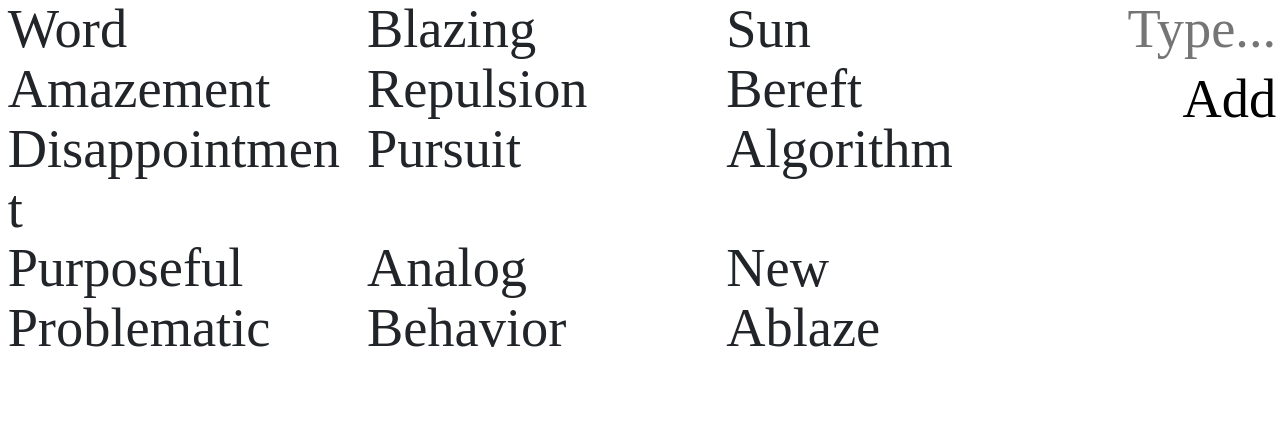
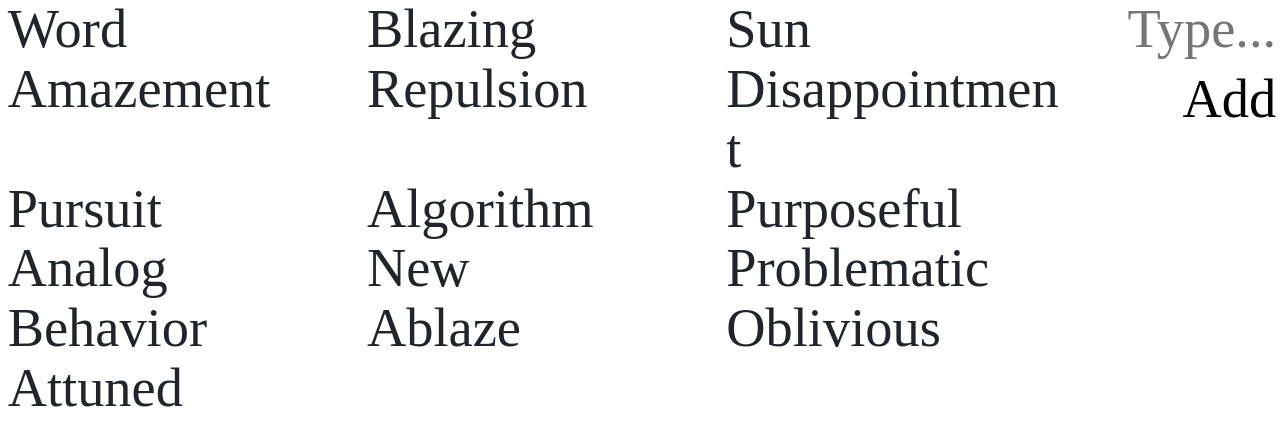
Before and after one commit to chazrsmit/ohword, a React (Vite) app: page / in a window 1280 px wide. Shown: the top 446 px of the page. Built offline with nearby package versions, Linux system fonts and the light colour scheme; data requests are answered from the project's data file; a web font is replaced by a local one.

Commit message:
errors done

```diff
--- a/db.json
+++ b/db.json
@@ -59,18 +59,6 @@
       "typeOne": "noun",
       "typeTwo": "",
       "id": "pWt1e5_SEkA"
-    },
-    {
-      "text": "bereft",
-      "phonetic": "/bəˈɹɛft/",
-      "definition": "To deprive by or as if by violence; to rob; to strip; to benim.",
-      "secondDef": "To take away by destroying, impairing, or spoiling; take away by violence.",
-      "thirdDef": "(of a person) Pained by the loss of someone.",
-      "fourthDef": "Deprived of, lacking, stripped of, robbed of.",
-      "source": "https://en.wiktionary.org/wiki/bereave",
-      "typeOne": "verb",
-      "typeTwo": "adjective",
-      "id": "2idIlEo3K7k"
     },
     {
       "text": "disappointment",
@@ -179,6 +167,30 @@
       "typeOne": "adjective",
       "typeTwo": "adverb",
       "id": "6zXt-X42svY"
+    },
+    {
+      "text": "oblivious",
+      "phonetic": "/əˈblɪ.vi.əs/",
+      "definition": "(usually followed by to or of) Lacking awareness; unmindful; unaware, unconscious of.",
+      "secondDef": "Failing to remember; forgetful.",
+      "thirdDef": "",
+      "fourthDef": "",
+      "source": "https://en.wiktionary.org/wiki/oblivious",
+      "typeOne": "adjective",
+      "typeTwo": "",
+      "id": "8omX0UCr-U0"
+    },
+    {
+      "text": "attuned",
+      "phonetic": "",
+      "definition": "To bring into musical accord.",
+      "secondDef": "To tune (an instrument).",
+      "thirdDef": "(of a musical instrument) Tuned to the correct pitch.",
+      "fourthDef": "Brought into harmony; harmonized.",
+      "source": "https://en.wiktionary.org/wiki/attune",
+      "typeOne": "verb",
+      "typeTwo": "adjective",
+      "id": "zzSiBx7V4gI"
     }
   ],
   "$schema": "./node_modules/json-server/schema.json"
--- a/src/App.jsx
+++ b/src/App.jsx
@@ -211,6 +211,7 @@ function App() {
   // on ne veut qu'une seul div s'ouvre, donc on ne peut prendre qu'une seule id en paramètre
   const handleClick = (id) => {
     setOpenWord(prev => prev === id ? 'null' : id) // signifie : si on clique sur un mot DEJA ouvert, alors ça referme la div. sinon, ça ouvre l'autre div.
+    console.log(openWord);
 
   }
 
@@ -227,7 +228,7 @@ function App() {
               <div className="col-12 col-lg-4">
                 {/* chaque case fait l'équivalent d'un tiers sur grands écrans, et prend toute la largeur de la colonne sur mobile */}
                 <div className="div-word">
-                  <Word word={word} handleClick={handleClick} />
+                  <Word word={word} handleClick={handleClick} openWord={openWord} />
                   <AnimatePresence>
                     {openWord === word.id && // on check que l'id cliquée correspond au bon mot
                       <motion.div
--- a/src/assets/components/Add.jsx
+++ b/src/assets/components/Add.jsx
@@ -31,22 +31,24 @@ export default function Add({ inputValue, setInputValue, setErrors, handleAdd, e
         <button id="btn-add" onClick={handleAdd}>Add</button>
 
         {/* affichage des erreurs */}
+        <div className="errors">
           {errors.invalid &&
             <div>
-            <p>{errors.invalid}</p>
+              <p>→ {errors.invalid}</p>
             </div>
           }
           {errors.duplicate &&
             <div>
-            <p>{errors.duplicate}</p>
+              <p>→ {errors.duplicate}</p>
             </div>
           }
 
           {errors.notFound &&
             <div>
-            <p>{errors.notFound}</p>
+              <p>→ {errors.notFound}</p>
             </div>
           }
+        </div>
 
         </>
     )
--- a/src/assets/components/Word.jsx
+++ b/src/assets/components/Word.jsx
@@ -1,10 +1,10 @@
 import './word.css'
 
-export default function Word({ word, handleClick }) {
+export default function Word({ word, handleClick, openWord }) {
 
     return (
         <>
-            <li key={word.id} className="li-word" onClick={() => handleClick(word.id)}>
+            <li key={word.id} className={`li-word ${openWord === word.id && 'open'}`} onClick={() => handleClick(word.id)}>
                 <p>
                     {word.text}
                 </p>
--- a/src/assets/components/add.css
+++ b/src/assets/components/add.css
@@ -41,3 +41,11 @@ textarea:focus::placeholder {
 #btn-add:hover {
     color: rgb(0, 85, 255);
 }
+
+/* erreurs */
+
+.errors p {
+    font-family : "Noto Serif Simplified Chinese", serif;
+    text-align: right;
+
+}
--- a/src/assets/components/word.css
+++ b/src/assets/components/word.css
@@ -25,8 +25,9 @@
 }
 
 
-.li-word p:hover{
+.li-word p:hover, .li-word p:active, .li-word p:focus, .li-word.open p {
     font-style: italic;
     color: rgb(0, 85, 255);
     cursor: pointer;
+    text-transform: lowercase;
 }
```
Lines whose indentation alone changed are shown as unchanged.
